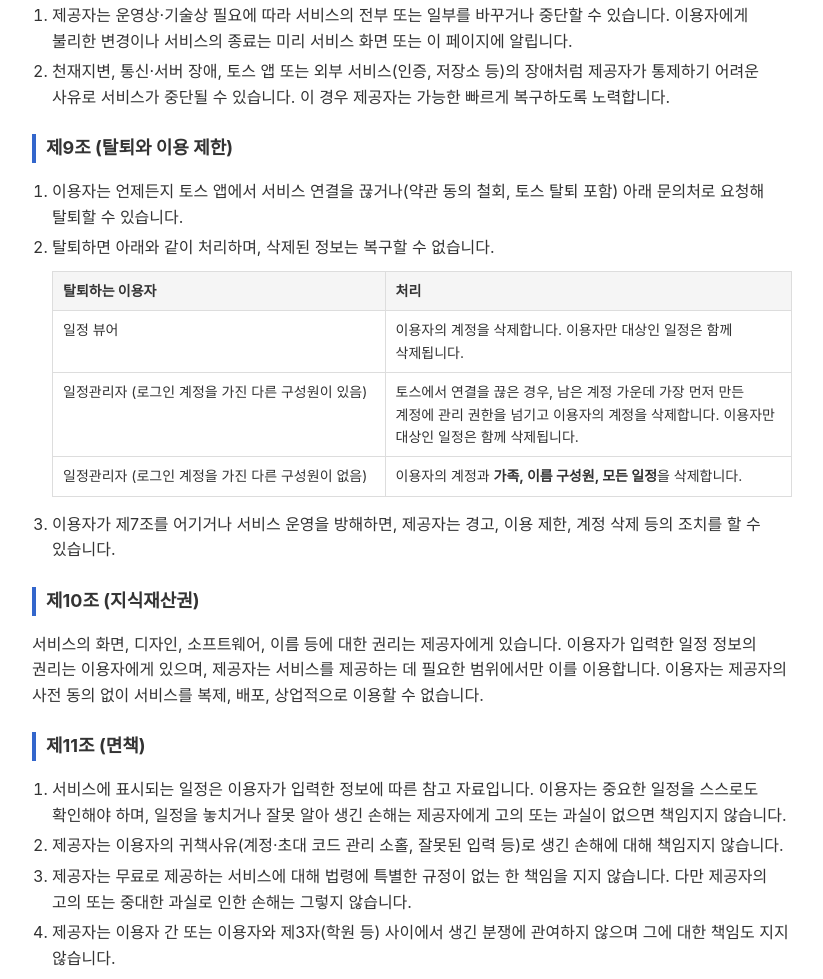
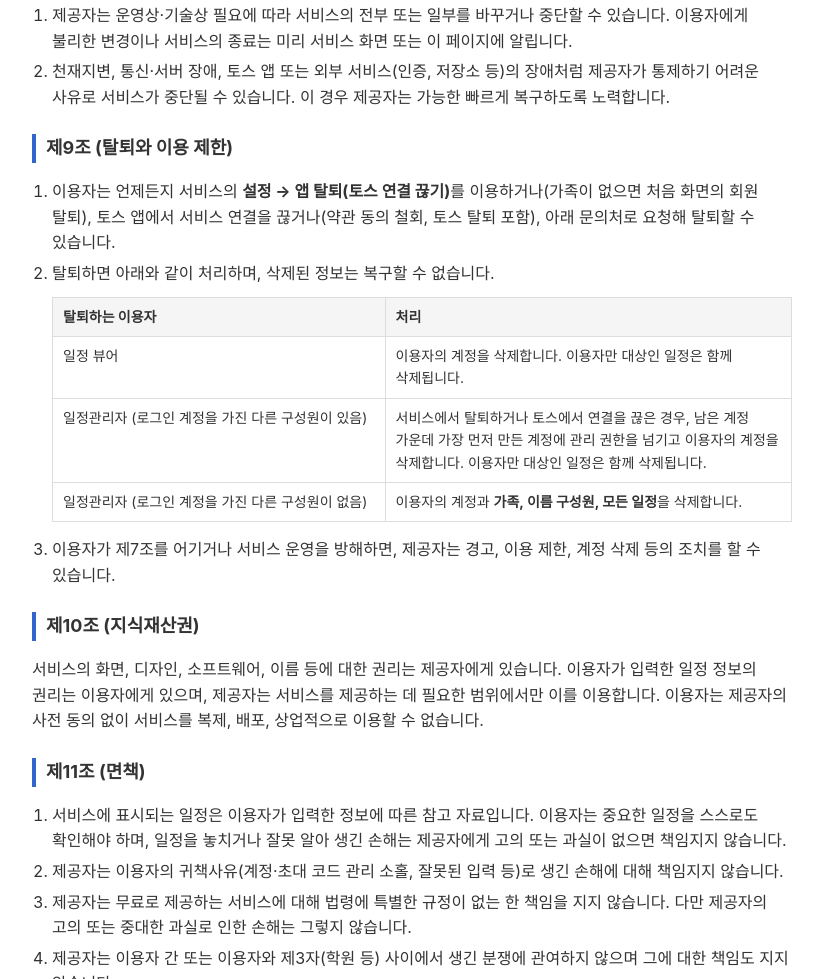
Before and after one commit to wizand02/wiz, a plain HTML site: page famschedule_miniapp_terms-of-service.html in a window 1280 px wide. Shown: the part 1796-2775 px from the top of the page, without its empty margins (228-1051 px from the left). Drawn offline with Linux system fonts and the light colour scheme.

Commit message:
우리가족 시간표 미니앱 약관·처리방침: 앱 안의 탈퇴(토스 연결 끊기) 안내 추가
Co-Authored-By: Claude Sonnet 5.5 <noreply@anthropic.com>

```diff
--- a/famschedule_miniapp_terms-of-service.html
+++ b/famschedule_miniapp_terms-of-service.html
@@ -88,12 +88,12 @@
 
     <h2>제9조 (탈퇴와 이용 제한)</h2>
     <ol>
-        <li>이용자는 언제든지 토스 앱에서 서비스 연결을 끊거나(약관 동의 철회, 토스 탈퇴 포함) 아래 문의처로 요청해 탈퇴할 수 있습니다.</li>
+        <li>이용자는 언제든지 서비스의 <strong>설정 → 앱 탈퇴(토스 연결 끊기)</strong>를 이용하거나(가족이 없으면 처음 화면의 회원 탈퇴), 토스 앱에서 서비스 연결을 끊거나(약관 동의 철회, 토스 탈퇴 포함), 아래 문의처로 요청해 탈퇴할 수 있습니다.</li>
         <li>탈퇴하면 아래와 같이 처리하며, 삭제된 정보는 복구할 수 없습니다.
             <table>
                 <tr><th style="width:45%">탈퇴하는 이용자</th><th>처리</th></tr>
                 <tr><td>일정 뷰어</td><td>이용자의 계정을 삭제합니다. 이용자만 대상인 일정은 함께 삭제됩니다.</td></tr>
-                <tr><td>일정관리자 (로그인 계정을 가진 다른 구성원이 있음)</td><td>토스에서 연결을 끊은 경우, 남은 계정 가운데 가장 먼저 만든 계정에 관리 권한을 넘기고 이용자의 계정을 삭제합니다. 이용자만 대상인 일정은 함께 삭제됩니다.</td></tr>
+                <tr><td>일정관리자 (로그인 계정을 가진 다른 구성원이 있음)</td><td>서비스에서 탈퇴하거나 토스에서 연결을 끊은 경우, 남은 계정 가운데 가장 먼저 만든 계정에 관리 권한을 넘기고 이용자의 계정을 삭제합니다. 이용자만 대상인 일정은 함께 삭제됩니다.</td></tr>
                 <tr><td>일정관리자 (로그인 계정을 가진 다른 구성원이 없음)</td><td>이용자의 계정과 <strong>가족, 이름 구성원, 모든 일정</strong>을 삭제합니다.</td></tr>
             </table>
         </li>
```
Also changed, not shown: famschedule_miniapp_privacy.html (+1 -1 lines).
